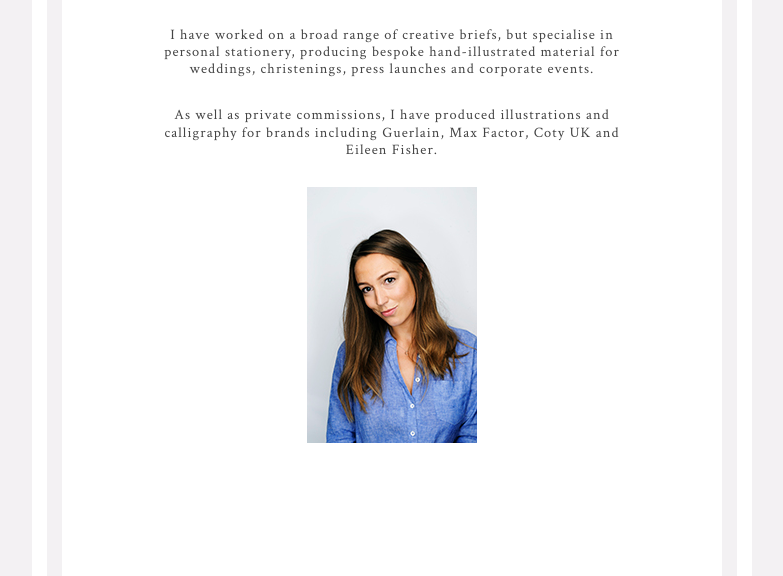
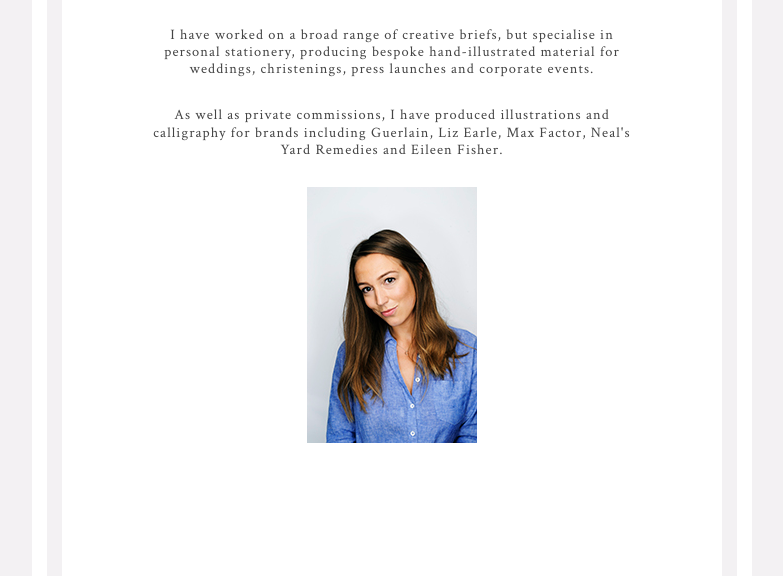
Before and after one commit to jessicatibbits/jessicatibbits.github.io, a plain HTML site: page paint/about.html in a window 1280 px wide. Shown: the part 224-800 px from the top of the page, without its empty margins (248-1031 px from the left). Drawn offline with nearby package versions, Linux system fonts and the light colour scheme.

Commit message:
Update About section with Liz Earle & NYR

```diff
--- a/paint/about.html
+++ b/paint/about.html
@@ -29,7 +29,7 @@
 </ul></nav></header>
 <section id="content-wrapper"><p>I am a freelance illustrator and journalist working in London. Having worked in the magazine industry for eight years, I decided to turn my lifelong passion for illustration into a career at the end of 2014.</p>
 <p>I have worked on a broad range of creative briefs, but specialise in personal stationery, producing bespoke hand-illustrated material for weddings, christenings, press launches and corporate events.</p>
-<p>As well as private commissions, I have produced illustrations and calligraphy for brands including Guerlain, Max Factor, Coty UK and Eileen Fisher.</p>
+<p>As well as private commissions, I have produced illustrations and calligraphy for brands including Guerlain, Liz Earle, Max Factor, Neal's Yard Remedies and Eileen Fisher.</p>
 <img src='/images/jess-paint.jpg' alt="Jessica Tibbits" />
 
 
```
